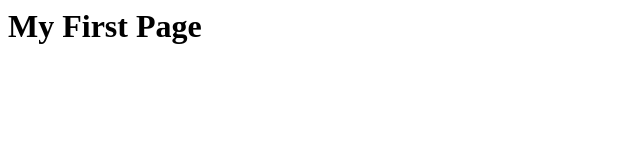
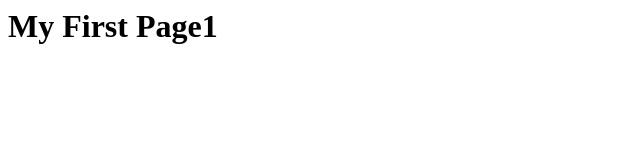
Before and after one commit to UnstopKawai02/Kawhi.github.io, a plain HTML site: page index.html in a window 1280 px wide. Shown: the full height of the page, 0-640 px from the left. Drawn offline with Linux system fonts and the light colour scheme.

Commit message:
Update index.html

```diff
--- a/index.html
+++ b/index.html
@@ -1,5 +1,5 @@
 <html>
    <body>
-       <h1>My First Page</h1>
+       <h1>My First Page1</h1>
    </body>
 </html>
```
